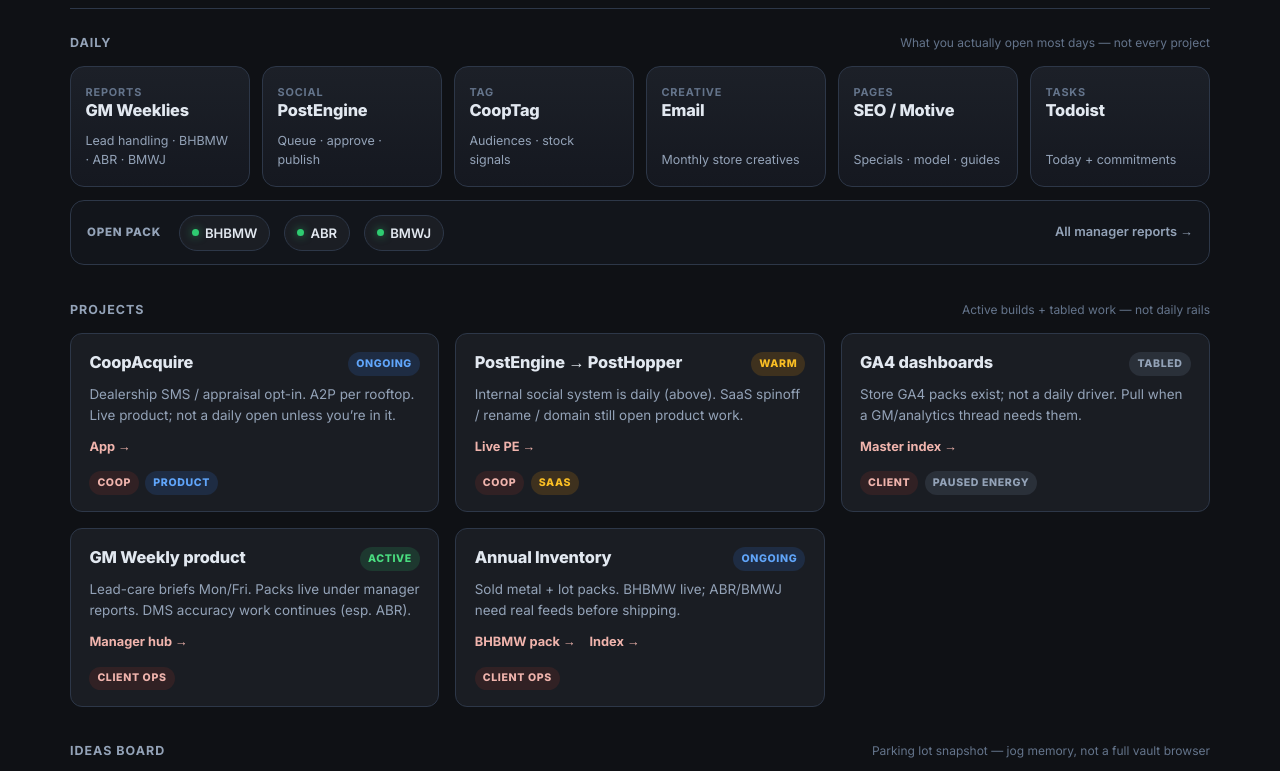
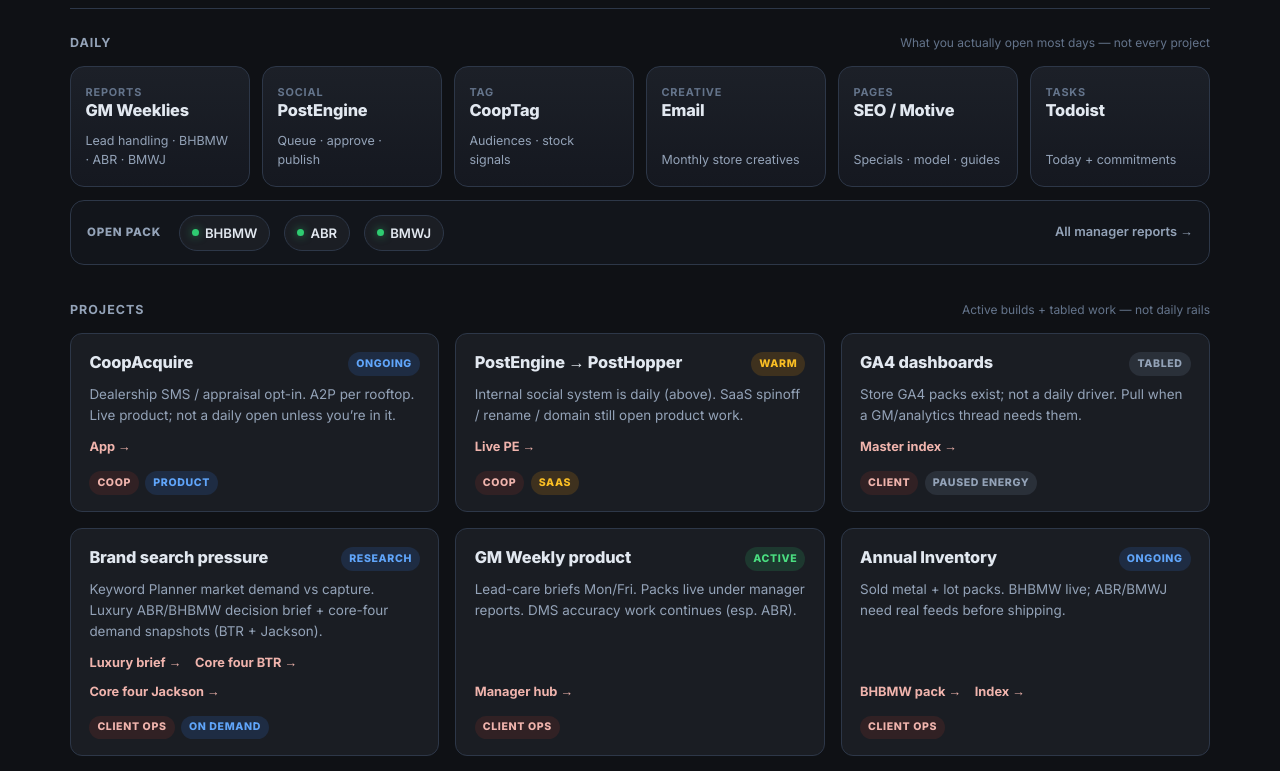
Before and after one commit to thecooperativeagency/hub, a plain HTML site: page index.html in a window 1280 px wide. Shown: the part 110-881 px from the top of the page. Drawn offline with Linux system fonts and the light colour scheme; no server answers.

Commit message:
Add brand search pressure to Operator Hub
Projects card + BHBMW/ABR/BMWJ when-needed links for luxury brief and core-four snapshots.

```diff
--- a/index.html
+++ b/index.html
@@ -756,6 +756,23 @@
 
             <div class="card proj">
                 <div class="proj-top">
+                    <div class="proj-title">Brand search pressure</div>
+                    <span class="badge b-ongoing">Research</span>
+                </div>
+                <p class="proj-blurb">Keyword Planner market demand vs capture. Luxury ABR/BHBMW decision brief + core-four demand snapshots (BTR + Jackson).</p>
+                <div class="proj-links">
+                    <a class="proj-link" href="https://thecooperativeagency.github.io/Ga4-dashboards/luxury-brand-pressure-brief.html" target="_blank" rel="noopener">Luxury brief →</a>
+                    <a class="proj-link" href="https://thecooperativeagency.github.io/Ga4-dashboards/core-four-search-pressure.html" target="_blank" rel="noopener">Core four BTR →</a>
+                    <a class="proj-link" href="https://thecooperativeagency.github.io/Ga4-dashboards/core-four-search-pressure-jackson-ms.html" target="_blank" rel="noopener">Core four Jackson →</a>
+                </div>
+                <div class="proj-meta">
+                    <span class="badge b-coop">Client ops</span>
+                    <span class="badge b-ongoing">On demand</span>
+                </div>
+            </div>
+
+            <div class="card proj">
+                <div class="proj-top">
                     <div class="proj-title">GM Weekly product</div>
                     <span class="badge b-active">Active</span>
                 </div>
@@ -903,6 +920,8 @@
                 <a class="link-item muted" href="https://thecooperativeagency.github.io/Ga4-dashboards/brian-harris-bmw-dashboard.html" target="_blank" rel="noopener">GA4</a>
                 <a class="link-item muted" href="https://thecooperativeagency.github.io/Ga4-dashboards/brian-harris-bmw-sales-baseline.html" target="_blank" rel="noopener">Sales baseline</a>
                 <a class="link-item muted" href="https://thecooperativeagency.github.io/Ga4-dashboards/brian-harris-bmw-sales-opportunity-brief.html" target="_blank" rel="noopener">Opportunity brief</a>
+                <a class="link-item muted" href="https://thecooperativeagency.github.io/Ga4-dashboards/luxury-brand-pressure-brief.html" target="_blank" rel="noopener">Brand pressure (luxury)</a>
+                <a class="link-item muted" href="https://thecooperativeagency.github.io/Ga4-dashboards/core-four-search-pressure.html" target="_blank" rel="noopener">Core four demand (BTR)</a>
             </div>
 
             <div class="card">
@@ -920,6 +939,8 @@
                 <a class="link-item muted" href="https://thecooperativeagency.github.io/Ga4-dashboards/audi-baton-rouge-dashboard.html" target="_blank" rel="noopener">GA4</a>
                 <a class="link-item muted" href="https://thecooperativeagency.github.io/Ga4-dashboards/audi-baton-rouge-sales-baseline.html" target="_blank" rel="noopener">Sales baseline</a>
                 <a class="link-item muted" href="https://thecooperativeagency.github.io/Ga4-dashboards/audi-baton-rouge-sales-opportunity-brief.html" target="_blank" rel="noopener">Opportunity brief</a>
+                <a class="link-item muted" href="https://thecooperativeagency.github.io/Ga4-dashboards/luxury-brand-pressure-brief.html" target="_blank" rel="noopener">Brand pressure (luxury)</a>
+                <a class="link-item muted" href="https://thecooperativeagency.github.io/Ga4-dashboards/core-four-search-pressure.html" target="_blank" rel="noopener">Core four demand (BTR)</a>
             </div>
 
             <div class="card">
@@ -940,6 +961,7 @@
                 <a class="link-item muted" href="https://thecooperativeagency.github.io/Ga4-dashboards/bmw-jackson-sales-baseline.html" target="_blank" rel="noopener">Sales baseline</a>
                 <a class="link-item muted" href="https://thecooperativeagency.github.io/Ga4-dashboards/bmw-jackson-sales-opportunity-brief.html" target="_blank" rel="noopener">Opportunity brief</a>
                 <a class="link-item muted" href="https://thecooperativeagency.github.io/Ga4-dashboards/bmw-jackson-used-inventory-stocking-brief.html" target="_blank" rel="noopener">Used stocking</a>
+                <a class="link-item muted" href="https://thecooperativeagency.github.io/Ga4-dashboards/core-four-search-pressure-jackson-ms.html" target="_blank" rel="noopener">Core four demand (Jackson)</a>
             </div>
 
             <div class="card">
```
